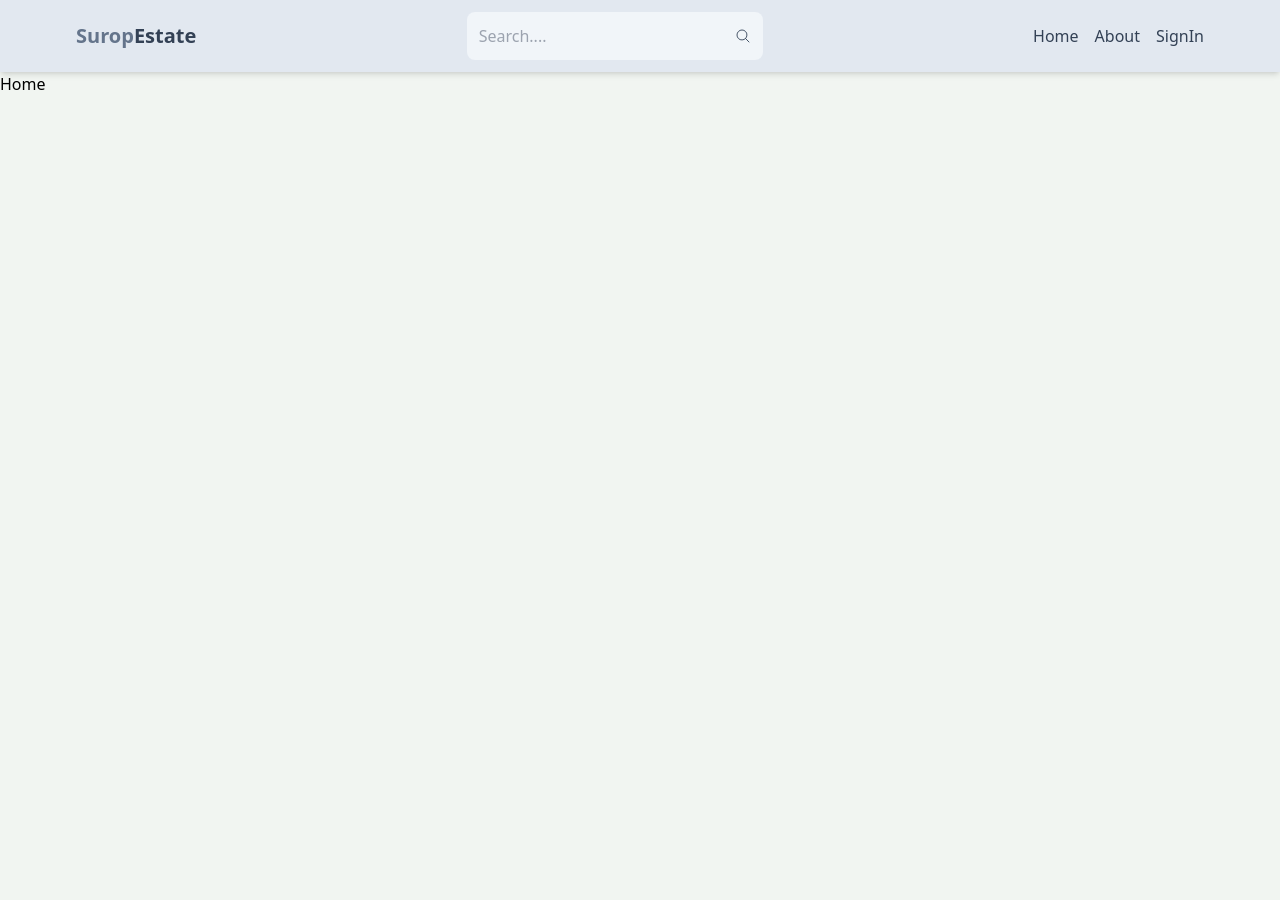
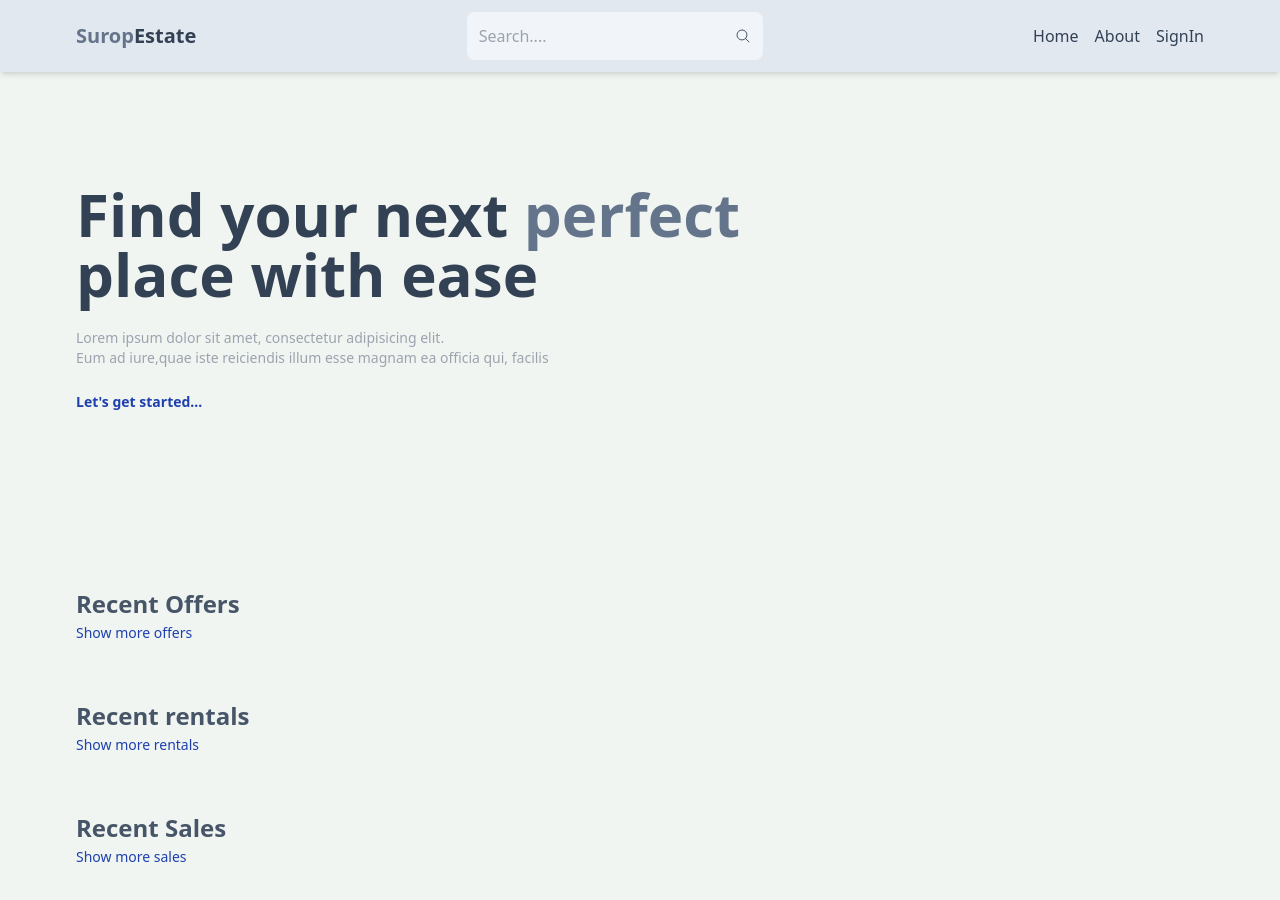
Before and after one commit to Midstackdev/tsc.mern.estate, a React (Vite) app in the folder client/: page / in a window 1280 px wide. Shown: the top 900 px of the page. Before the commit the page ends 800 px from the top, so only its background shows below. Built offline with nearby package versions, Linux system fonts and the light colour scheme.

Commit message:
home skeleton

```diff
--- a/client/index.html
+++ b/client/index.html
@@ -3,7 +3,7 @@
   <head>
     <meta charset="UTF-8" />
     <meta name="viewport" content="width=device-width, initial-scale=1.0" />
-    <title>Vite + React + TS</title>
+    <title>Surop Estate</title>
   </head>
   <body>
     <div id="root"></div>
--- a/client/src/components/ListCard.tsx
+++ b/client/src/components/ListCard.tsx
@@ -1,4 +1,3 @@
-import React from 'react';
 import { IListing } from '../pages/CreateListing';
 import { Link } from 'react-router-dom';
 import { LocationIcon } from '../assets/icons';
--- a/client/src/components/Slider.tsx
+++ b/client/src/components/Slider.tsx
@@ -1,12 +1,11 @@
 import { useState } from 'react';
-import { IListing } from '../pages/CreateListing';
 
+type ImageUrl = { fileId: string; publicId: string; url: string };
 type Props = {
-  listing: IListing;
+  images: ImageUrl[] & string[];
 };
 
-const Slider = ({ listing }: Props) => {
-  const images = listing.imageUrls;
+const Slider = ({ images }: Props) => {
   const [imageIndex, setImageIndex] = useState(0);
 
   const slide = (direction: string) => {
--- a/client/src/pages/About.tsx
+++ b/client/src/pages/About.tsx
@@ -1,7 +1,36 @@
-import React from 'react';
-
 const About = () => {
-  return <div>About</div>;
+  return (
+    <div className="px-4 py-20 max-w-6xl mx-auto">
+      <h1 className="text-3xl font-bold mb-4 text-slate-800">
+        About Surop Estate
+      </h1>
+      <p className="mb-4 text-slate-700">
+        Lorem ipsum dolor sit amet consectetur adipisicing elit. Dolore expedita
+        eaque aliquam eos magni ut cupiditate enim consequuntur iste provident
+        suscipit mollitia, excepturi ad neque corporis tempore. Explicabo
+        nesciunt neque tempora, illo fugiat quam minima non obcaecati possimus
+        modi, eligendi illum, esse sapiente nihil reiciendis.
+      </p>
+      <p className="mb-4 text-slate-700">
+        Consectetur, fugiat voluptate! Obcaecati quia molestiae delectus ipsum
+        perspiciatis quae quaerat reiciendis, dolorem sit cum beatae, quod sequi
+        hic, doloremque sed rem placeat blanditiis? Illum odit delectus
+        aspernatur. Libero ipsum ipsa repellat soluta accusantium, fugiat
+        cupiditate labore illo eum voluptates unde quos aspernatur provident
+        aperiam, vitae aliquam accusamus natus cumque fugit asperiores tenetur
+        cum? Odio.
+      </p>
+      <p className="mb-4 text-slate-700">
+        Consectetur, fugiat voluptate! Obcaecati quia molestiae delectus ipsum
+        perspiciatis quae quaerat reiciendis, dolorem sit cum beatae, quod sequi
+        hic, doloremque sed rem placeat blanditiis? Illum odit delectus
+        aspernatur. Libero ipsum ipsa repellat soluta accusantium, fugiat
+        cupiditate labore illo eum voluptates unde quos aspernatur provident
+        aperiam, vitae aliquam accusamus natus cumque fugit asperiores tenetur
+        cum? Odio.
+      </p>
+    </div>
+  );
 };
 
 export default About;
--- a/client/src/pages/Home.tsx
+++ b/client/src/pages/Home.tsx
@@ -1,7 +1,83 @@
-import React from 'react';
+import {} from 'react';
+import { Link } from 'react-router-dom';
 
 const Home = () => {
-  return <div>Home</div>;
+  return (
+    <div>
+      <div className="flex flex-col gap-6 p-28 px-3 max-w-6xl mx-auto">
+        <h1 className="text-slate-700 font-bold text-3xl lg:text-6xl">
+          Find your next <span className="text-slate-500">perfect</span>
+          <br />
+          place with ease
+        </h1>
+        <p className="text-gray-400 text-xs sm:text-sm">
+          Lorem ipsum dolor sit amet, consectetur adipisicing elit.
+          <br />
+          Eum ad iure,quae iste reiciendis illum esse magnam ea officia qui,
+          facilis
+        </p>
+        <Link
+          className="text-blue-800 text-xs sm:text-sm font-bold hover:underline"
+          to={`/search`}
+        >
+          Let's get started...
+        </Link>
+      </div>
+
+      {/* slider for all offer image lisiting */}
+
+      <div className="max-w-6xl mx-auto p-3 flex flex-col gap-8 my-10">
+        <div className="">
+          <div className="my-3">
+            <h1 className="text-2xl font-semibold text-slate-600">
+              Recent Offers
+            </h1>
+            <Link
+              className="text-sm text-blue-800 hover:underline"
+              to={`/search?offer=true`}
+            >
+              Show more offers
+            </Link>
+          </div>
+          <div className="flex flex-wrap gap-4">
+            {/* 4 offer lisiting in list card */}
+          </div>
+        </div>
+        <div className="">
+          <div className="my-3">
+            <h1 className="text-2xl font-semibold text-slate-600">
+              Recent rentals
+            </h1>
+            <Link
+              className="text-sm text-blue-800 hover:underline"
+              to={`/search?rent=true`}
+            >
+              Show more rentals
+            </Link>
+          </div>
+          <div className="flex flex-wrap gap-4">
+            {/* 4 rent lisiting in card*/}
+          </div>
+        </div>
+        <div className="">
+          <div className="my-3">
+            <h1 className="text-2xl font-semibold text-slate-600">
+              Recent Sales
+            </h1>
+            <Link
+              className="text-sm text-blue-800 hover:underline"
+              to={`/search?sale=true`}
+            >
+              Show more sales
+            </Link>
+          </div>
+          <div className="flex flex-wrap gap-4">
+            {/* 4 sale lisiting in card*/}
+          </div>
+        </div>
+      </div>
+    </div>
+  );
 };
 
 export default Home;
--- a/client/src/pages/Listing.tsx
+++ b/client/src/pages/Listing.tsx
@@ -35,7 +35,7 @@ const Listing = () => {
       )}
       {!isLoading && listing && (
         <main className="">
-          <Slider listing={listing} />
+          <Slider images={listing.imageUrls} />
           <div className="flex flex-col max-w-4xl mx-auto p-3 my-7 gap-4">
             <p className="text-2xl font-semibold">
               {listing.name} - ${' '}
```
Also changed, not shown: client/src/pages/Search.tsx (+6 -2 lines), 1 other file (tests, documents, lock files or other folders).
